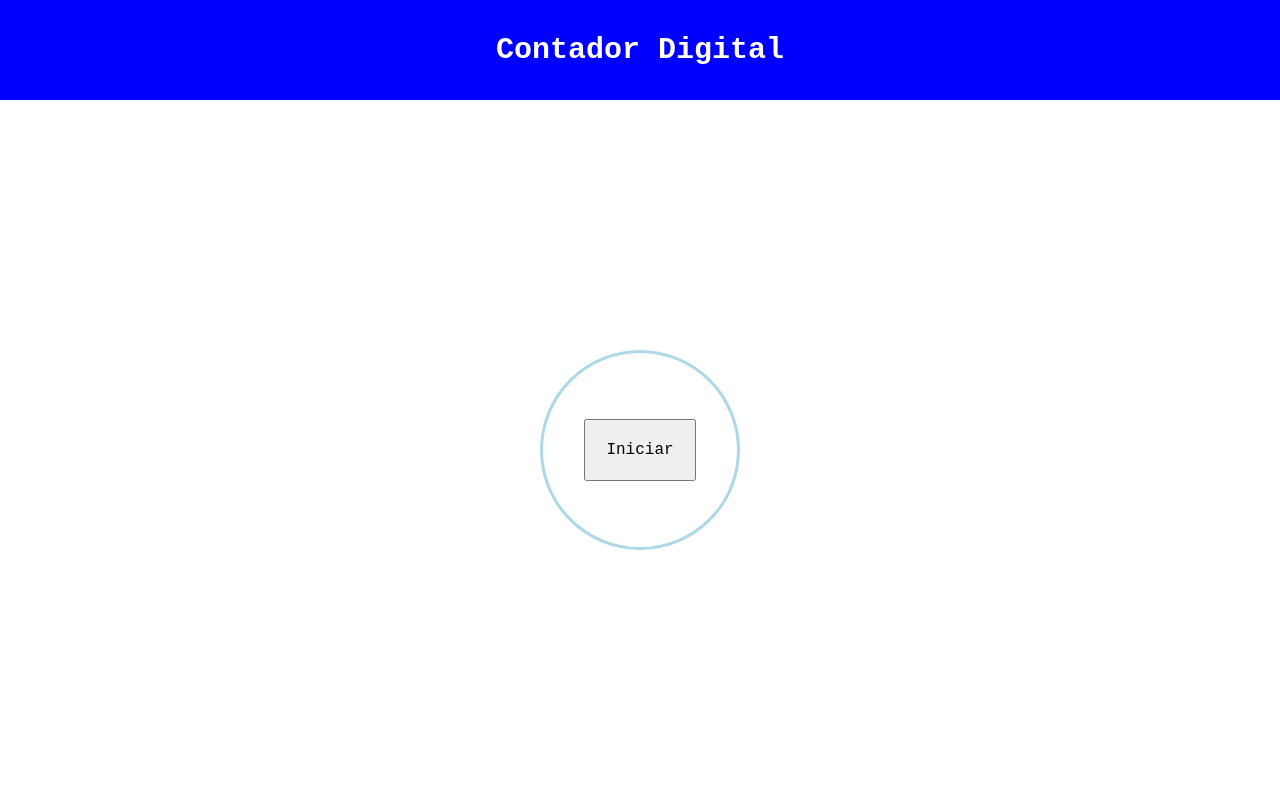
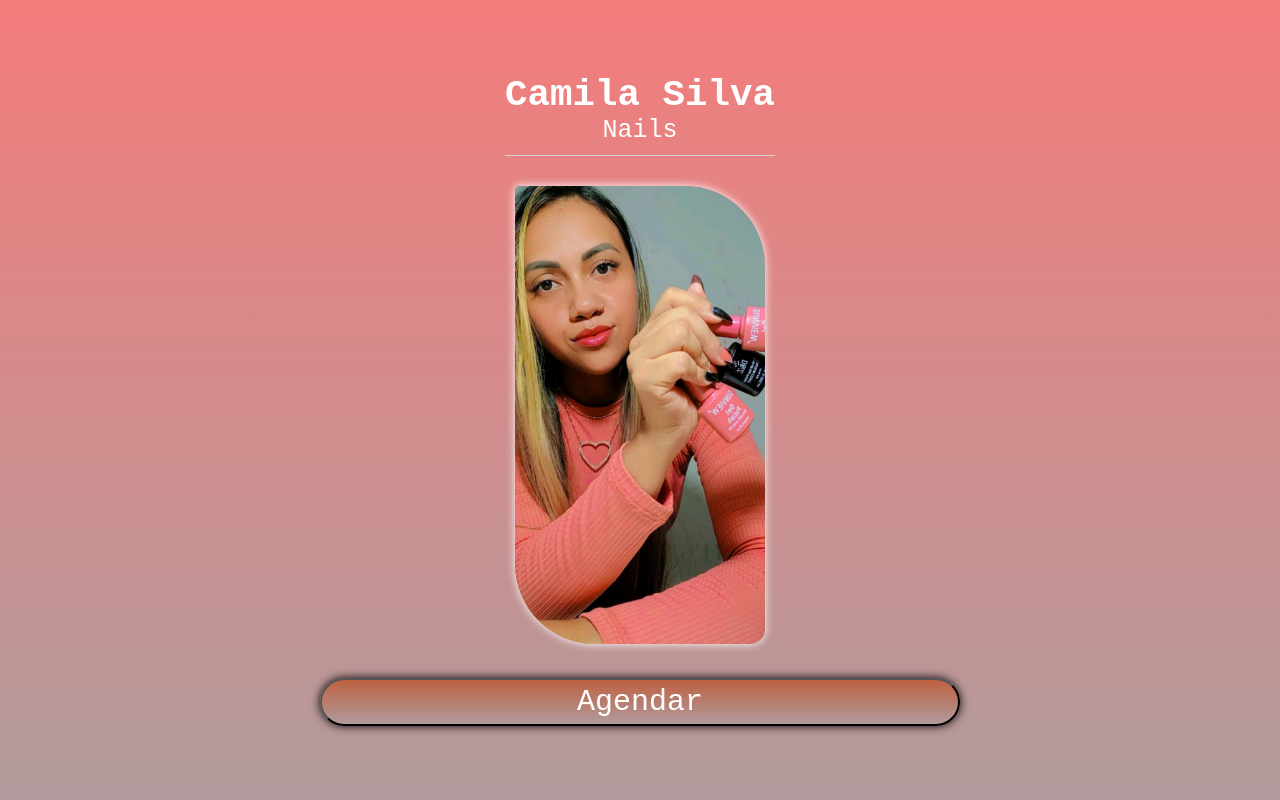
Before and after one commit to jr-roberto/appweb-contador, a plain HTML site: page index.html in a window 1280 px wide. Drawn offline with Linux system fonts and the light colour scheme.

Commit message:
Atualizacao necessaria

```diff
--- a/index.html
+++ b/index.html
@@ -9,16 +9,30 @@
 </head>
 <body>
 
-    <header>
-        <h1>Contador Digital</h1>
-    </header>
+    <main>
 
-    <main>
-        <div class="circulo" id="conteudo">
+        <section class="capa">
 
-            <button onclick="iniciarContador()">Iniciar</button>
+            <div class="capa__topo">
+                <h1>Camila Silva</h1>
+                <p>Nails</p>
+            </div>
 
-        </div>
+            <div class="capa__conteudo">
+                <img src="/static/img/capa.jpg" alt="img_capa">
+
+            </div>
+
+            <button onclick="agendaSite()">Agendar</button>
+
+        </section>
+
+        <section class="agenda" id="btnAgenda">
+
+
+
+        </section>
+
     </main>
 
     <script src="./static/main.js"></script>
--- a/static/main.js
+++ b/static/main.js
@@ -1,18 +1,4 @@
-const conteudo = document.getElementById("conteudo");
-
-function iniciarContador(){
-    let i = conteudo.innerText;
-
-    if ( i !== "Iniciar" ){
-        let x = parseInt(i);
-        x++;
-        conteudo.innerHTML = `<p>${x}</p>`
-
-    } else {
-        conteudo.innerHTML = "<p>0</p>"
-    }
-
-    console.log(i);
-
-    setTimeout( iniciarContador , 1000 );
+function agendaSite() {
+    let btnAgenda = document.getElementById("btnAgenda");
+    btnAgenda.classList.add("show");
 }
--- a/static/style.css
+++ b/static/style.css
@@ -9,41 +9,57 @@ body {
     height: 100vh;
 }
 
-header {
+main {
+    overflow: auto;
+    height: 100%;
+    background: linear-gradient(#f47c7b,#b19b9c);
+}
+
+main section {
+    height: 100vh;
+    width: 100vw;
+}
+
+section.capa {
     display: flex;
+    flex-direction: column;
     align-items: center;
     justify-content: center;
-    height: 100px;
-    background-color: blue;
-    color: white;
+    gap: 30px;
 }
 
-header h1 {
-    font-size: 30px;
+div.capa__topo {
+    color: white;
+    font-size: 25px;
+    text-align: center;
+    border-bottom: lightgray 1px;
+    border-bottom-style: inset;
+    padding-bottom: 10px;
 }
 
-main {
-    display: flex;
-    justify-content: center;
-    align-items: center;
-    height: calc(100% - 100px);
+div.capa__conteudo img{
+    width: 250px;
+    box-shadow: 0 0 10px white;
+    border-radius: 5px 80px 15px;
 }
 
-main div.circulo {
-    display: flex;
-    align-items: center;
-    justify-content: center;
-    width: 200px;
-    height: 200px;
-    border: solid 3px lightblue;
-    border-radius: 50%;
+section.capa button {
+    outline-style: none;
+    padding: 5px;
+    width: 50%;
+    font-size: 30px;
+    border-radius: 30px;
+    background: linear-gradient(#be6041,#b19b9c);
+    color: white;
+    font-family: monospace;
+    box-shadow: 0 0 10px black;
 }
 
-main div.circulo button {
-    padding: 20px;
-    font-size: 16px;
+section.agenda {
+    background: green;
+    transition: .2s;
 }
 
-main div.circulo p {
-    font-size: 100px;
+section.agenda.show {
+    top: 0;
 }
```
Also changed, not shown: Camila Silva.png (added), static/img/capa.jpg (added), static/img/seta_right.png (added).
